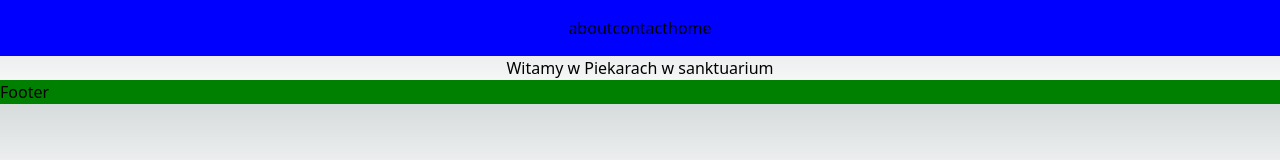
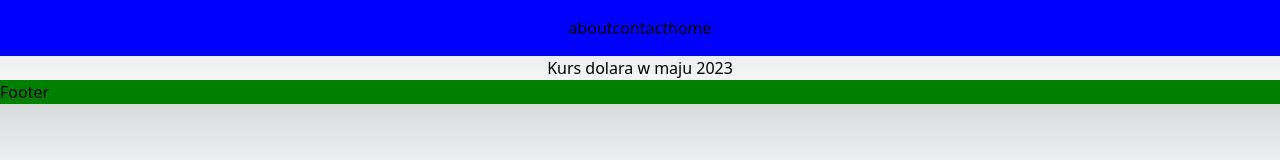
Before and after one commit to tomaszrosko/next-js, a Next.js app: page /about in a window 1280 px wide. Shown: the top 160 px of the page. Built offline with nearby package versions, Linux system fonts and the light colour scheme.

Commit message:
Kursy dolara po stronie klienta

```diff
--- a/pages/about.js
+++ b/pages/about.js
@@ -1,19 +1,25 @@
 import Footer from "@/components/footer";
 import Header from "@/components/header";
+import {useState} from "react";
 
+//tu maja byc dane o dolarze z maja pobrane od klienta
+function About() {
+    const [kurs, setKurs] = useState([])
+    return (
+        <article>
+            <h1 className={"title flex justify-center"}>Kurs dolara w maju 2023</h1>
+        </article>
+    )
+}
 
-function About() {
-    return <h1 className={"title flex justify-center"}>Witamy w Piekarach w sanktuarium</h1>
-
-}
 export default About
 
 About.getLayout = function PageLayout(page) {
     return (
         <>
-            <Header />
+            <Header/>
             {page}
-            <Footer />
+            <Footer/>
         </>
     )
 }
```
